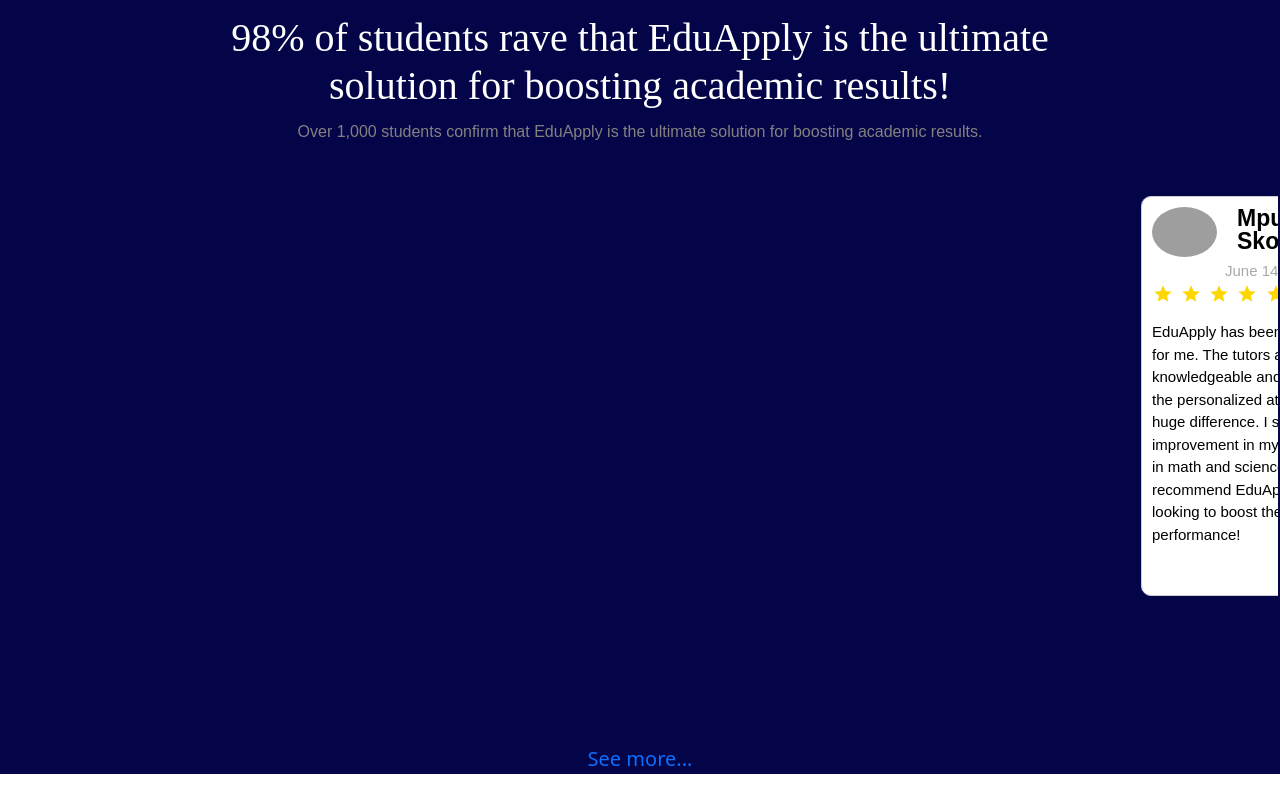
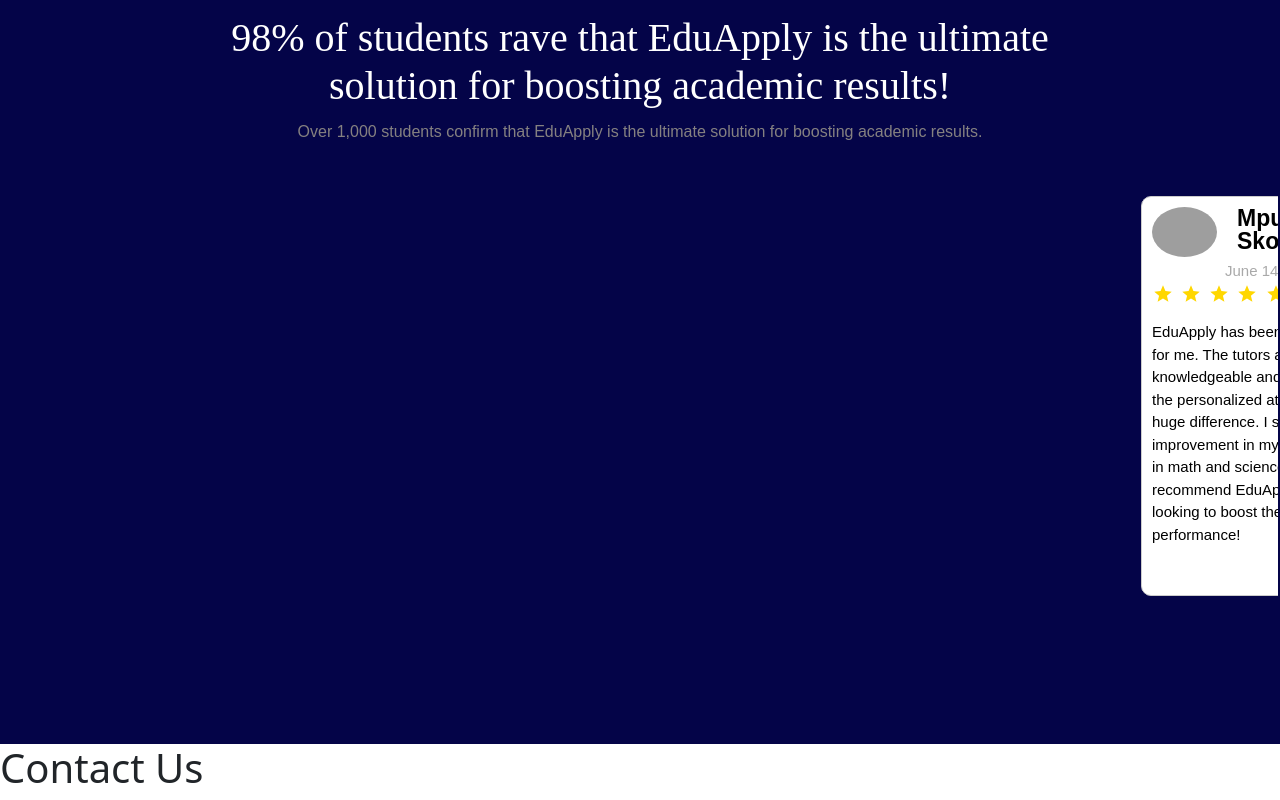
Before and after one commit to BuhleDamane/eduapply, a React (Create React App) app: page / in a window 1280 px wide. Shown: the part 3967-4767 px from the top of the page. Before the commit the page ends 4741 px from the top, so only its background shows below. Built offline with nearby package versions, Linux system fonts and the light colour scheme; grey boxes are pictures that could not be loaded.

Commit message:
updated my links

```diff
--- a/src/heading.js
+++ b/src/heading.js
@@ -45,15 +45,15 @@
 
     <div className="navbarr">
     <ul>
-        <li> <a href="#" target="_blank" rel="noopener noreferrer">Home</a></li>
-        <li> <a href="#" target="_blank" rel="noopener noreferrer">About</a></li>
-        <li> <a href="#" target="_blank" rel="noopener noreferrer">Services</a></li>
-        <li> <a href="#" target="_blank" rel="noopener noreferrer">Contact</a></li>
+        <li> <a href="#home">Home</a></li>
+        <li> <a href="#about">About</a></li>
+        <li> <a href="#services">Services</a></li>
+        <li> <a href="#contact">Contact</a></li>
     </ul>
     </div>
     </nav>
    <div className="wrap">
-    <div className="intro">
+    <div id="home" className="intro">
         <h1 className="slogan-h1">
         Helping You Achieve Your Ultimate Success!
         </h1>
@@ -73,7 +73,7 @@
         Become a Tutor
     </button>
    </div>
-   <div className="about-page">
+   <div id="about" className="about-page">
         <div className="intro-about">
       <h1 className="about-h1">Unlock Your Potential with Lessons You Won't Want to Miss</h1>
       <p className="about-p">Imagine a service where you can get expert tutoring anytime, anywhere. EduApply is here to make your learning experience enriching and successful. Join us to master any subject with confidence.</p>
@@ -203,9 +203,12 @@
             <div className="icon-review "> <div className="profile-name"> <div className="pic-name"><img src={bw5Image} className=" review-img d-none d-md-block d-lg-block d-xl-block" alt="logo"/> <h1>Lebo Mahosa</h1> </div> <div className="fb"> <span><FaFacebookSquare /> </span></div> </div>  <p className="date">November 30, 2020</p><p className="star-reviews"><span className="review-stars"><RiStarSFill /> </span><span className="review-stars"><RiStarSFill /> </span><span className="review-stars"><RiStarSFill /> </span><span className="review-stars"><RiStarSFill /> </span><span className="review-stars"><RiStarSFill /> </span></p> <p className="review-message">EduApply is so excellent that I've been recruiting my loved ones to use their services. My child has benefited greatly from their tutoring, and next year, for Grade 12, we'll be using their application and tutoring services again. Highly recommend them for their comprehensive support and expertise!</p></div>
         </div>
         </div>
-        <a href="#" className="seeMore-link" target="_blank" rel="noopener noreferrer">See more...</a>
         </div>
-
+  <div className="contact-page" id="contact">
+    <h1>
+        Contact Us
+    </h1>
+  </div>
         </div>
 
 
```
